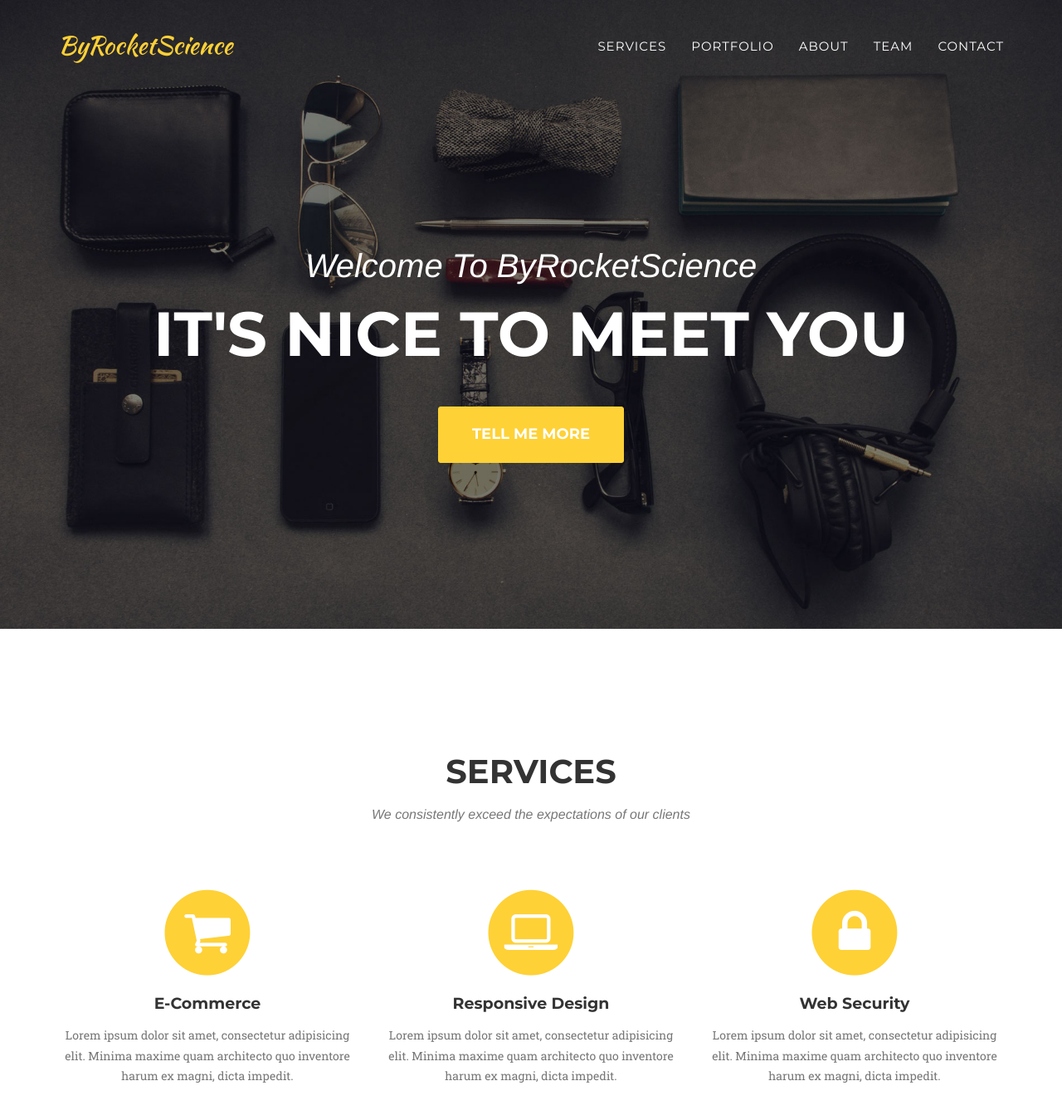
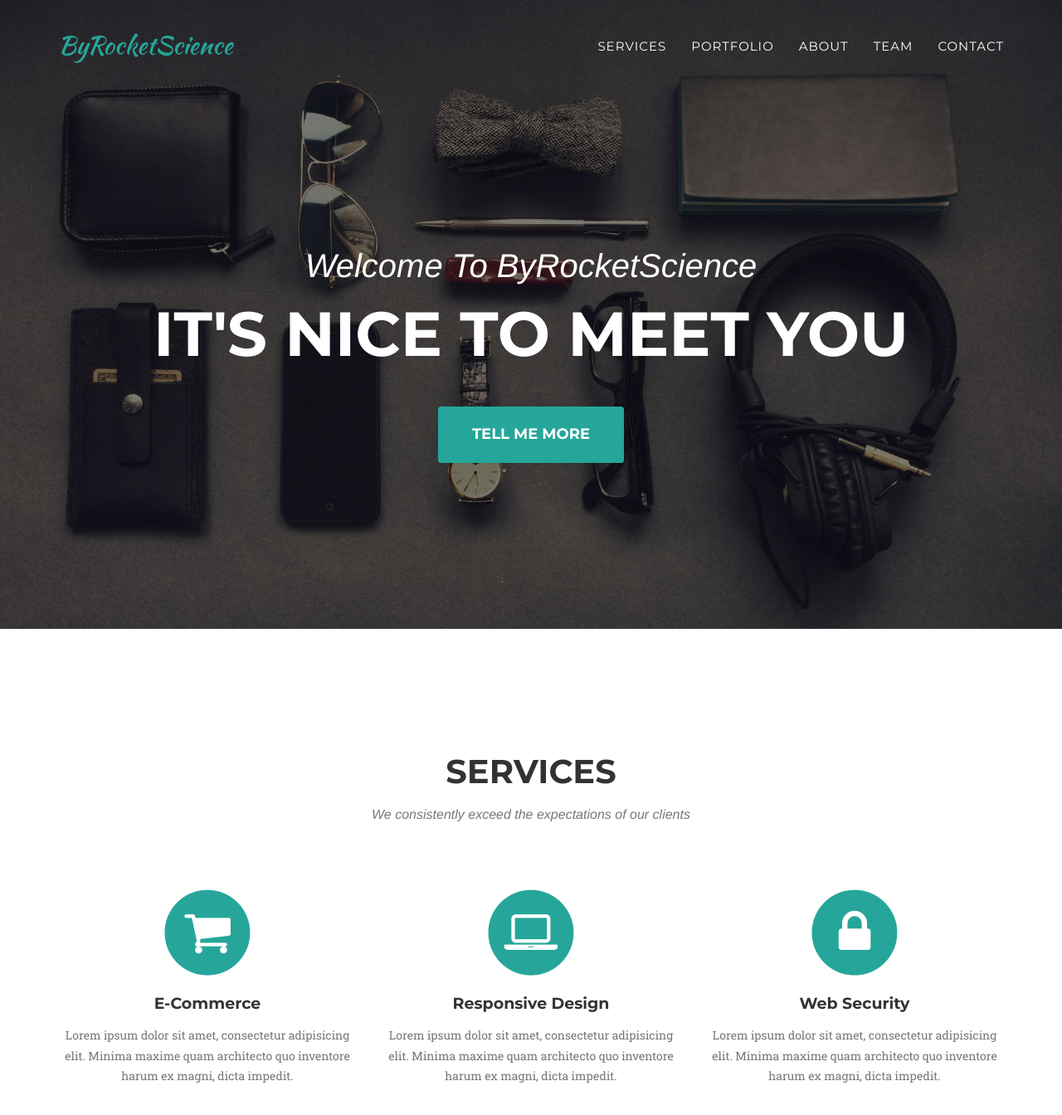
Before and after one commit to byrocketscience/byrocketscience.github.io, a Jekyll site: the page built from index.html, in a window 1280 px wide and 1400 px high. Shown: the top 1344 px of the window at 83% size. Built offline with Jekyll 4.4.1, drawn with Linux system fonts in a browser that asks for light colours; some web fonts are replaced.

Commit message:
Primary Color Change to Green
Primary color change to green

```diff
--- a/_config.yml
+++ b/_config.yml
@@ -8,8 +8,8 @@ description: "Write an awesome description for your new site here. You can edit
 
 # Color settings (hex-codes without the leading hash-tag)
 color:
-  primary: fed136
-  secondary: fec503
+  primary: 26a69a
+  secondary: 00695c
   secondary-dark: 333
 
 # Team names, titles and social links
```
